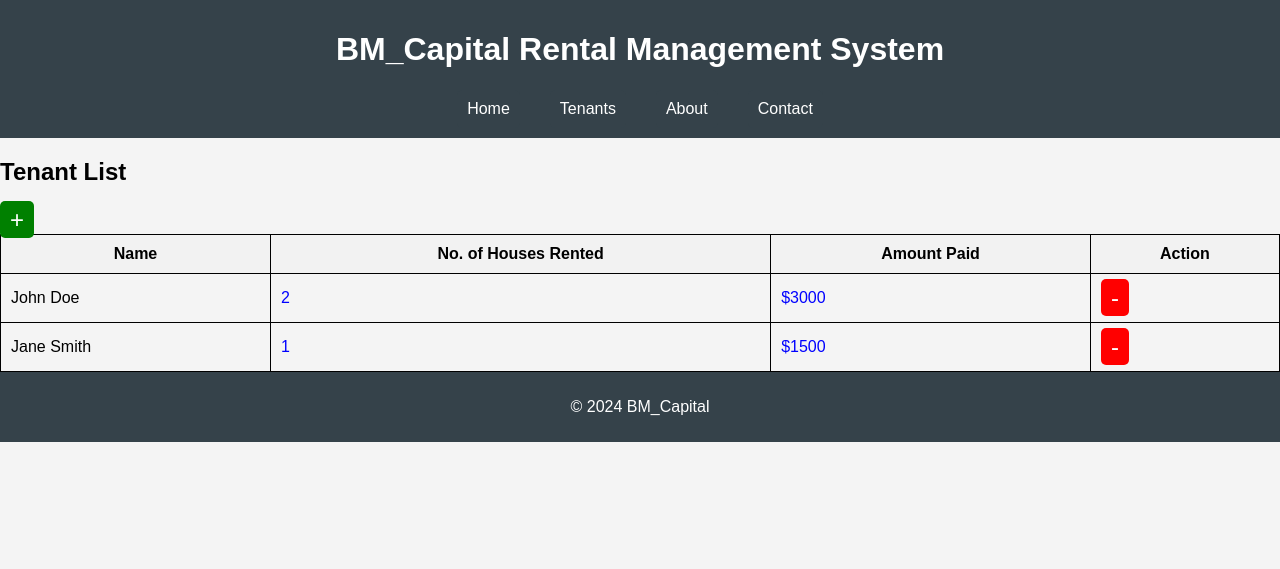
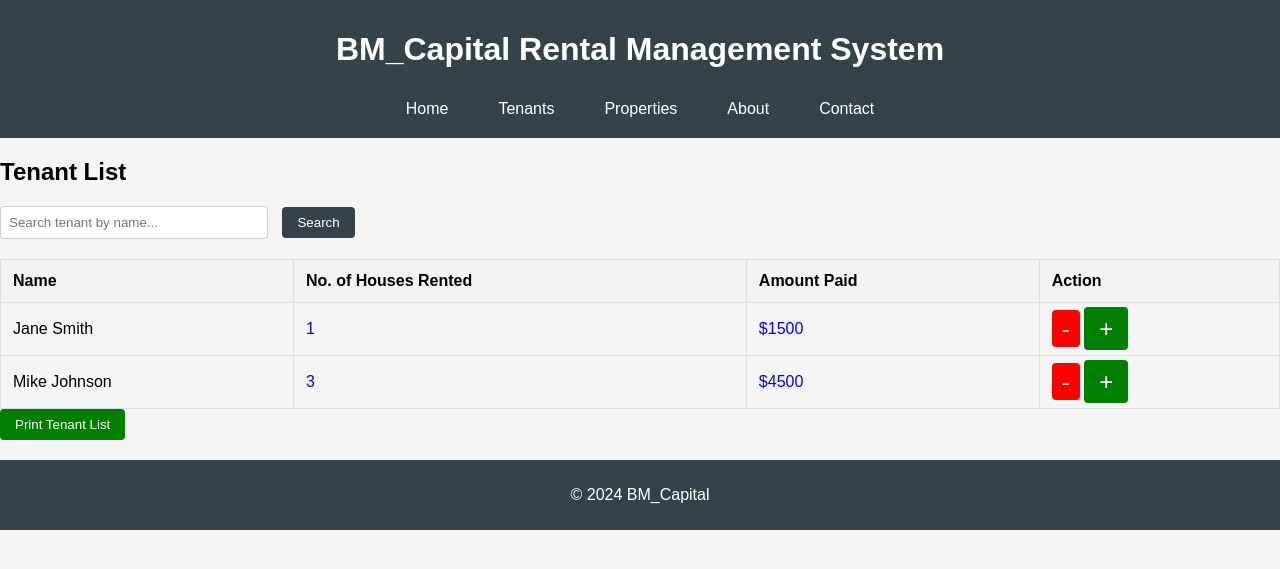
Before and after one commit to Brianmwendi/BM_capital, a Flask app: page /tenants in a window 1280 px wide. Shown: the top 569 px of the page. Run offline with Flask 3, Linux system fonts and the light colour scheme.

Commit message:
added properties page

```diff
--- a/app.py
+++ b/app.py
@@ -7,6 +7,14 @@ app.secret_key = 'bm_capital_secret_key'
 tenants = [
     {"id": 1, "name": "John Doe", "houses_rented": 2, "amount_paid": 3000},
     {"id": 2, "name": "Jane Smith", "houses_rented": 1, "amount_paid": 1500},
+    {"id": 3, "name": "Mike Johnson", "houses_rented": 3, "amount_paid": 4500},
+
+]
+# Sample list of properties (You can replace this with a database later)
+properties = [
+    {"id": 1, "address": "123 Elm St", "houses": 3, "tenant": "John Doe"},
+    {"id": 2, "address": "456 Oak Ave", "houses": 2, "tenant": "Jane Smith"},
+    {"id": 3, "address": "789 Maple Rd", "houses": 1, "tenant": "Mike Johnson"}
 ]
 
 # Home Page
@@ -14,10 +22,43 @@ tenants = [
 def home():
     return render_template('index.html')
 
-# Tenants Page
-@app.route('/tenants')
+# Route to display tenants, with search functionality
+@app.route('/tenants', methods=['GET'])
 def tenants_page():
-    return render_template('tenants.html', tenants=tenants)
+    search_query = request.args.get('search')  # Get search query from URL query string
+    if search_query:
+        filtered_tenants = [tenant for tenant in tenants if search_query.lower() in tenant['name'].lower()]
+    else:
+        filtered_tenants = tenants  # Show all tenants if no search query
+
+    return render_template('tenants.html', tenants=filtered_tenants)
+
+
+# Properties page route
+@app.route('/properties', methods=['GET'])
+def properties_page():
+    return render_template('properties.html', properties=properties)
+
+# Add new property route
+@app.route('/add_property', methods=['POST'])
+def add_property():
+    address = request.form['address']
+    houses = int(request.form['houses'])
+    tenant = request.form['tenant']
+    new_id = len(properties) + 1
+    properties.append({"id": new_id, "address": address, "houses": houses, "tenant": tenant})
+    flash(f'Property at "{address}" added successfully!', 'success')
+    return redirect(url_for('properties_page'))
+
+# Delete property route
+@app.route('/delete_property/<int:property_id>', methods=['GET'])
+def delete_property(property_id):
+    prop = next((p for p in properties if p['id'] == property_id), None)
+    if prop:
+        properties.remove(prop)
+        flash(f'Property at "{prop["address"]}" deleted successfully!', 'danger')
+    return redirect(url_for('properties_page'))
+
 
 # Add New Tenant Form
 @app.route('/add_tenant', methods=['GET', 'POST'])
@@ -47,13 +88,13 @@ def delete_tenant(tenant_id):
     return redirect(url_for('tenants_page'))
 
 # Rented Properties Page (Placeholder)
-@app.route('/properties/<int:tenant_id>')
+@app.route('/rented_properties/<int:tenant_id>')
 def rented_properties(tenant_id):
     tenant = next((t for t in tenants if t["id"] == tenant_id), None)
     if tenant:
         # Placeholder for property information
         properties = ["House 1", "House 2"] if tenant["houses_rented"] > 1 else ["House 1"]
-        return render_template('properties.html', tenant=tenant, properties=properties)
+        return render_template('rented_properties.html', tenant=tenant, properties=properties)
     return redirect(url_for('tenants_page'))
 
 @app.route('/payment_statement/<int:tenant_id>')
--- a/static/style.css
+++ b/static/style.css
@@ -43,19 +43,63 @@ footer {
     border-radius: 5px;
 }
 
+/* Search bar styles */
+form input[type="text"] {
+    padding: 8px;
+    width: 250px;
+    margin-right: 10px;
+    border-radius: 4px;
+    border: 1px solid #ccc;
+}
+
+form button {
+    padding: 8px 15px;
+    background-color: #35424a;
+    color: white;
+    border: none;
+    border-radius: 4px;
+    cursor: pointer;
+}
+
+form button:hover {
+    background-color: #3e4f58;
+}
+
+/* Print button styles */
+.print-btn {
+    padding: 8px 15px;
+    background-color: green;
+    color: white;
+    border: none;
+    border-radius: 4px;
+    cursor: pointer;
+    margin-bottom: 20px;
+}
+
+.print-btn:hover {
+    background-color: darkgreen;
+}
+
+/* Table styling */
 table {
     width: 100%;
     border-collapse: collapse;
+    margin-top: 20px;
 }
 
 table, th, td {
-    border: 1px solid black;
-    padding: 10px;
+    border: 1px solid #ddd;
+}
+
+th, td {
+    padding: 12px;
+    text-align: left;
 }
 
 th {
     background-color: #f2f2f2;
 }
+
 
 a {
     color: blue;
@@ -118,3 +162,63 @@ nav a:hover {
 .header-add-btn:hover {
     background-color: darkgreen;
 }
+/* Add New Property Form */
+.add-property-form {
+    margin: 20px 0;
+}
+
+.add-property-form input[type="text"],
+.add-property-form input[type="number"] {
+    padding: 8px;
+    margin-right: 10px;
+    width: 200px;
+    border-radius: 4px;
+    border: 1px solid #ccc;
+}
+
+.add-btn {
+    padding: 8px 15px;
+    background-color: green;
+    color: white;
+    border: none;
+    border-radius: 4px;
+    cursor: pointer;
+}
+
+.add-btn:hover {
+    background-color: darkgreen;
+}
+
+/* Delete button */
+.delete-btn {
+    padding: 5px 10px;
+    background-color: red;
+    color: white;
+    border: none;
+    border-radius: 4px;
+    cursor: pointer;
+}
+
+.delete-btn:hover {
+    background-color: darkred;
+}
+
+/* Properties Table */
+table {
+    width: 100%;
+    border-collapse: collapse;
+    margin-top: 20px;
+}
+
+table, th, td {
+    border: 1px solid #ddd;
+}
+
+th, td {
+    padding: 12px;
+    text-align: left;
+}
+
+th {
+    background-color: #f2f2f2;
+}
--- a/templates/base.html
+++ b/templates/base.html
@@ -12,11 +12,12 @@
         <nav>
             <a href="/">Home</a>
             <a href="/tenants">Tenants</a>
+            <a href="/properties">Properties</a>
             <a href="/about">About</a>
             <a href="/contact">Contact</a>
-
         </nav>
     </header>
+
 
     <!-- Flash Messages -->
 <div class="container">
--- a/templates/tenants.html
+++ b/templates/tenants.html
@@ -2,7 +2,13 @@
 
 {% block content %}
 <h2>Tenant List</h2>
-<a href="{{ url_for('add_tenant') }}" class="add-btn">+</a> <!-- Add button -->
+
+<!-- Search Bar -->
+<form action="{{ url_for('tenants_page') }}" method="get">
+    <input type="text" name="search" placeholder="Search tenant by name..." value="{{ request.args.get('search', '') }}">
+    <button type="submit">Search</button>
+</form>
+
 
 <table>
     <thead>
@@ -21,10 +27,15 @@
             <td><a href="{{ url_for('payment_statement', tenant_id=tenant.id) }}">${{ tenant.amount_paid }}</a></td>
             <td>
                 <a href="{{ url_for('delete_tenant', tenant_id=tenant.id) }}" class="delete-btn">-</a> <!-- Delete button -->
+                <a href="{{ url_for('add_tenant') }}" class="add-btn">+</a> <!-- Add button -->
+
             </td>
         </tr>
         {% endfor %}
     </tbody>
 </table>
+<!-- Print Button -->
+<button onclick="window.print()" class="print-btn">Print Tenant List</button>
+
 
 {% endblock %}
```
Also changed, not shown: templates/properties.html (+33 -7 lines), templates/rented_properties.html (added, +14 -0 lines). Lines whose indentation alone changed are shown as unchanged.
